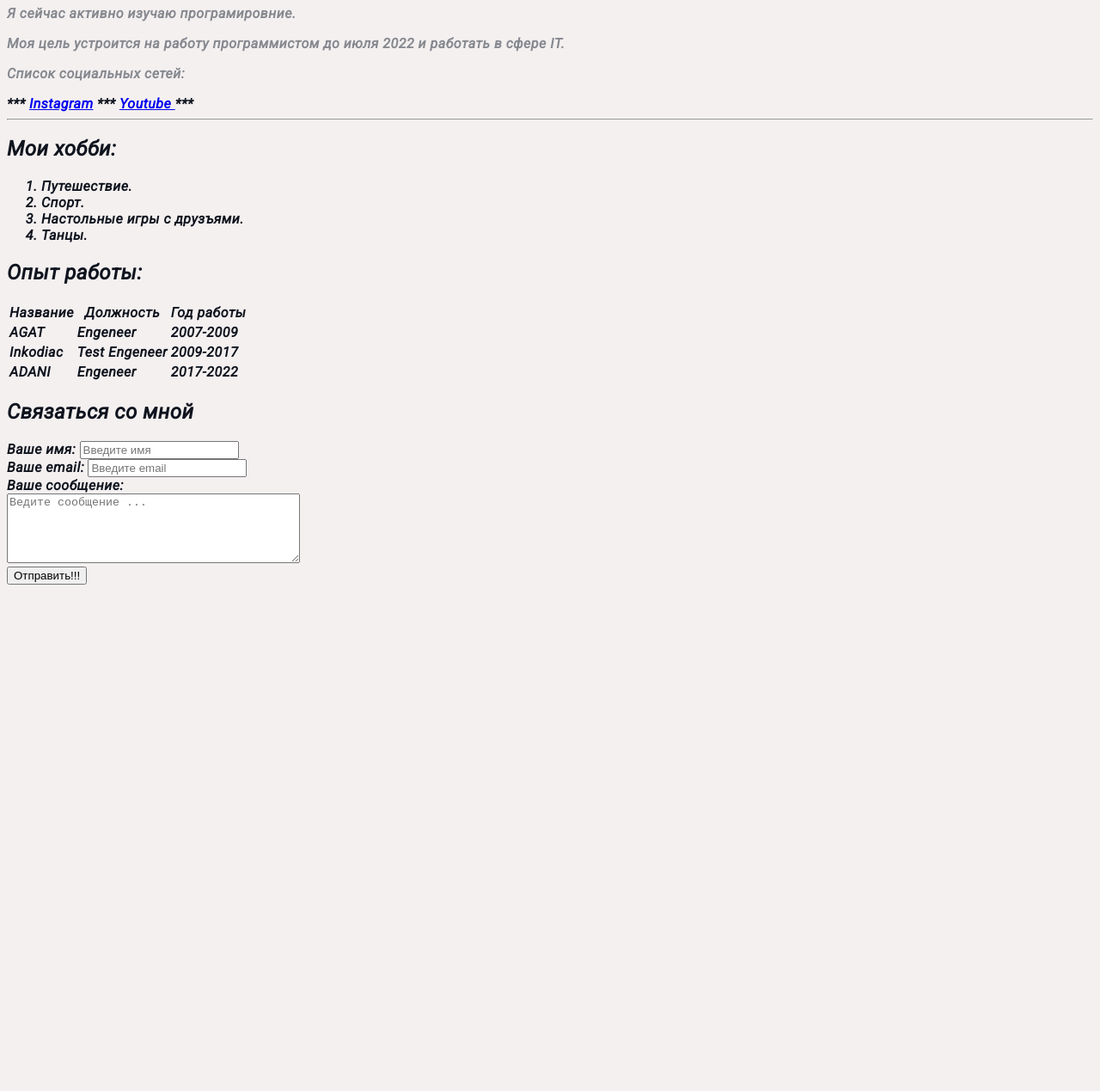
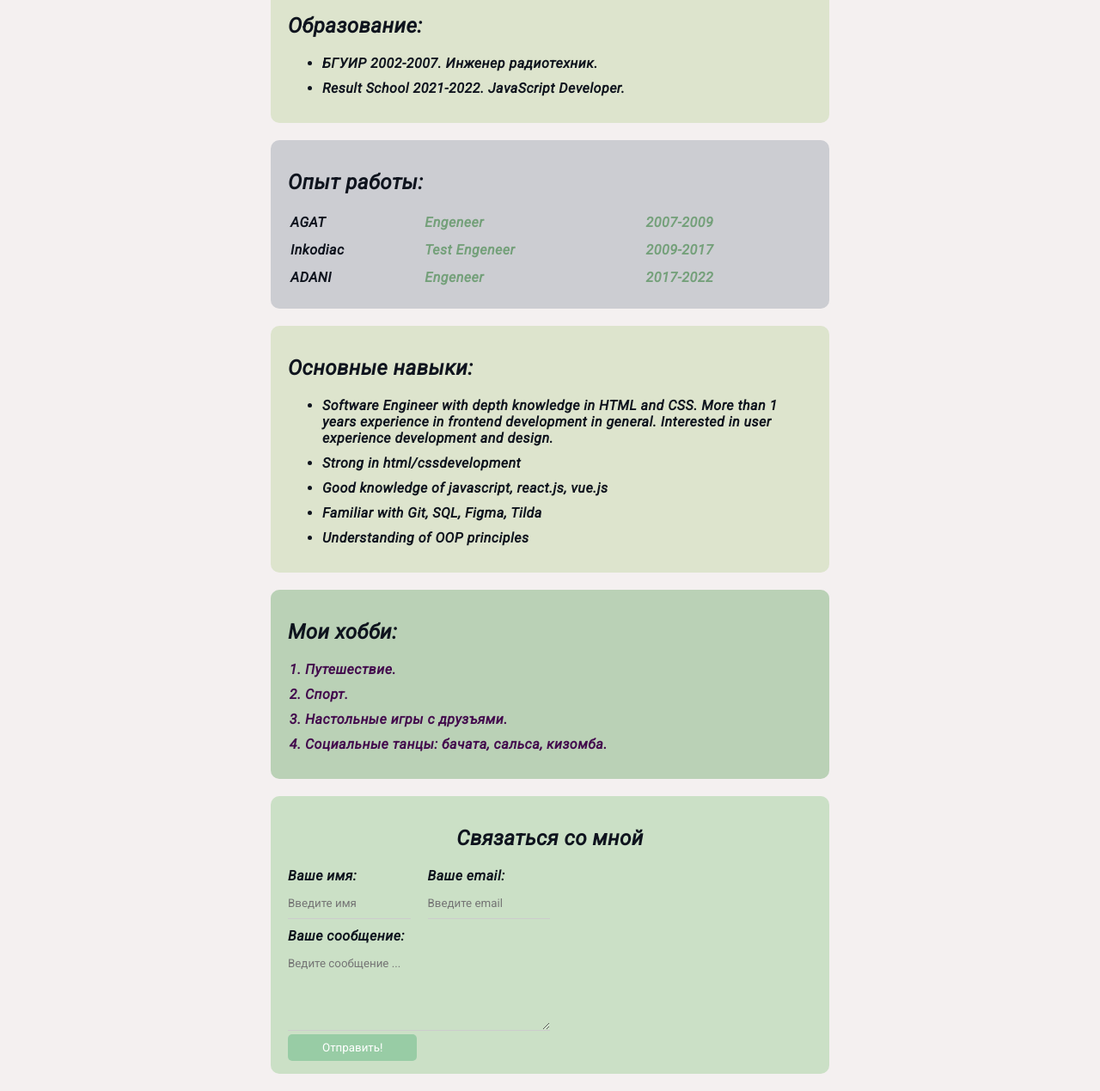
Before and after one commit to DimStorm-84/Resume, a plain HTML site: page index.html in a window 1280 px wide. Shown: the part 326-1595 px from the top of the page at 86% size. Before the commit the page ends 1033 px from the top, so only its background shows below. Drawn offline with Linux system fonts and the light colour scheme.

Commit message:
Variant_3

```diff
--- a/index.html
+++ b/index.html
@@ -2,51 +2,52 @@
 <html lang="en">
 
 <head>
-      <meta charset="UTF-8">
-      <meta http-equiv="X-UA-Compatible" content="IE=edge">
-      <meta name="discription" content="Этобазовый курс по HTML">
-      <meta name="viewport" content="width=device-width, initial-scale=1.0">
-      <link rel="stylesheet" href="styles.css">
-      <title>Dmirtij Motevich</title>
+  <meta charset="UTF-8" />
+  <meta http-equiv="X-UA-Compatible" content="IE=edge" />
+  <meta name="discription" content="Этобазовый курс по HTML" />
+  <meta name="viewport" content="width=device-width, initial-scale=1.0" />
+  <link rel="stylesheet" href="styles.css" />
+  <!-- <link rel="stylesheet" href="07_list_tabl.css" /> -->
+  <title>Dmirtiy Motevich</title>
 </head>
 
 <body>
-      <div class="Info">
-            <img src="Imgs/Ja_ava.png" width="200" alt=" Dmitrij Motevich">
+  <div class="container">
+    <div class="info">
+      <img src="Imgs/Ja_ava.png" class="avatarka" alt=" Dmitrij Motevich" />
 
       <div class="info-text">
-                  <h1> Dmitrij Motevich</h1>
-                  <p> Я сейчас активно изучаю програмировние. </p>
-                  <p> Моя цель устроится на работу программистом до июля 2022 и
-                        работать в сфере IT.</p>
-                  <p> Список социальных сетей: </p>
+        <h1>Дмитрий Мотевич</h1>
+        <p> Я, на данный момент, работаю иженером в частной компании "Линев АДАНИ". </p>
+        <p> В свободное от работы время я активно изучаю программировние.
+          Моя ближайшая цель устроится на работу программистом и работать в сфере IT.</p>
+        <h4>Мои контакты:</h4>
+
         ***
-                  <a href="https://www.instagram.com/dmitrijmotevich/" target="_blank">Instagram</a>
+        <a href="https://www.linkedin.com/in/dmitriy-motevich-74356485/" target="_blank">Linkedin</a>
         ***
-                  <a href="https://www.youtube.com/channel/UC4T9Mm8_ZAiEUgLqtN6g_5Q" target="_blank"> Youtube </a>
+        <a href="https://t.me/DimStorm" target="_blank"> Telegram </a>
         ***
       </div>
     </div>
 
-      <hr>
+    <div class="card bg-1">
+      <h2>Образование:</h2>
+      <ul class="link-list">
+        <li>БГУИР 2002-2007. Инженер радиотехник.</li>
+        <li>Result School 2021-2022. JavaScript Developer.</li>
+      </ul>
+    </div>
 
-      <h2> Мои хобби:</h2>
-      <ol>
-            <li>Путешествие.</li>
-            <li>Спорт.</li>
-            <li>Настольные игры с друзъями.</li>
-            <li>Танцы.</li>
-
-      </ol>
-
-      <h2> Опыт работы: </h2>
-      <table>
+    <div class="card bg-2">
+      <h2>Опыт работы:</h2>
+      <table class="table">
         <thead>
-                  <tr>
+          <!-- <tr>
               <th>Название</th>
               <th>Должность</th>
               <th>Год работы</th>
-                  </tr>
+            </tr> -->
         </thead>
         <tbody>
           <tr>
@@ -64,33 +65,61 @@
             <td>Engeneer</td>
             <td>2017-2022</td>
           </tr>
-
         </tbody>
       </table>
+    </div>
 
-      <h2> Связаться со мной </h2>
-      <form>
-            <div>
+    <div class="card bg-1">
+      <h2>Основные навыки:</h2>
+      <ul class="link-list">
+        <li>
+          Software Engineer with depth knowledge in HTML and CSS. More than 1
+          years experience in frontend development in general. Interested in
+          user experience development and design.
+        </li>
+        <li>Strong in html/cssdevelopment</li>
+        <li>Good knowledge of javascript, react.js, vue.js</li>
+        <li>Familiar with Git, SQL, Figma, Tilda</li>
+        <li>Understanding of OOP principles</li>
+      </ul>
+    </div>
+
+    <div class="card bg-3">
+      <h2>Мои хобби:</h2>
+      <ol class="list">
+        <li>Путешествие.</li>
+        <li>Спорт.</li>
+        <li>Настольные игры с друзъями.</li>
+        <li>Социальные танцы: бачата, сальса, кизомба.</li>
+      </ol>
+    </div>
+
+    <div class="card bg-4">
+      <form class="form">
+        <h2>Связаться со мной</h2>
+        <div class="form-begin">
+          <div class="form-group">
             <label for="name">Ваше имя:</label>
-                  <input type="text" id="name" placeholder="Введите имя">
+            <input type="text" id="name" placeholder="Введите имя" />
           </div>
-            <div>
+
+          <div class="form-group">
             <label for="email">Ваше email:</label>
-                  <input type="text" id="email" placeholder="Введите email">
+            <input type="text" id="email" placeholder="Введите email" />
           </div>
-            <div>
+        </div>
+
+        <div class="form-group">
           <label for="massege">Ваше сообщение:</label>
-                  <br>
           <textarea id="massege" cols="40" rows="5" placeholder="Ведите сообщение ..."></textarea>
+        </div>
 
-            </div>
-            <button type="submit">Отправить!!!</button>
-            <br>
-            <br>
-
+        <input class="btn" type="submit" value="Отправить!" />
 
 
       </form>
+    </div>
+  </div>
 </body>
 
 </html>
--- a/styles.css
+++ b/styles.css
@@ -1,20 +1,187 @@
-@import url('https://fonts.googleapis.com/css2?family=Roboto:ital@0;1&display=swap');
+@import url("https://fonts.googleapis.com/css2?family=Roboto:ital@0;1&display=swap");
 
 body {
-   font-family: 'Roboto', sans-serif;
+  font-family: "Roboto", sans-serif;
   font-size: 16px;
   font-weight: bold;
   font-style: italic;
   letter-spacing: 0.5px;
   background: #f4f0f0;
-   color: #0f141e
+  color: #0f141e;
 }
 
+.container {
+  max-width: 650px;
+  margin: auto;
+  padding-top: 15px;
+}
 
+.avatarka {
+  width: 230px;
+  border-radius: 28px;
+  box-shadow: 4px 4px 14px rgba(0, 0, 0, 0.25);
+}
+
+.info {
+  margin-bottom: 10px;
+  display: flex;
+}
+
+.info-text {
+  margin-left: 40px;
+}
 
 .info-text p {
   font-size: 16px;
   font-weight: bold;
   font-style: inherit;
   color: #86898f;
+  margin: 0;
+  margin-bottom: 10px;
 }
+
+.info-text h4 {
+  margin-bottom: 10px;
+}
+
+
+@media (max-width:650px) {
+  .info {
+    display: block;
+    text-align: centr;
+  }
+}
+
+
+.card {
+  border: 2 solid green;
+  border-radius: 10px;
+  padding: 15px 20px;
+  margin-bottom: 20px;
+}
+
+.bg-1 {
+  background: #dde4cd;
+}
+
+.bg-2 {
+  background: #cccdd2;
+}
+
+.bg-3 {
+  background: #bad1b6;
+}
+
+.bg-4 {
+  background: #cbe0c6;
+}
+
+a {
+  color: rgb(35, 13, 5);
+  text-decoration: none;
+}
+
+a:hover {
+  color: rgb(210, 87, 42);
+  text-decoration: underline;
+}
+
+a:visited {
+  color: rgb(222, 83, 62);
+}
+
+.btn {
+  background: #98cca5;
+  padding: 8px 40px;
+  color: #fff;
+  border: none;
+  cursor: pointer;
+  border-radius: 5px;
+  font-family: inherit;
+}
+
+.btn:hover {
+  opacity: 0.8;
+}
+
+.list {
+  padding: 0 20px;
+}
+
+.list li {
+  color: #430b4d;
+  margin-bottom: 10px;
+}
+
+.link-list li {
+  padding: 0;
+  margin-bottom: 10px;
+}
+
+.table {
+  width: 100%;
+}
+
+.table td {
+  padding-bottom: 10px;
+}
+
+.table td:nth-child(2),
+.table td:nth-child(3) {
+  color: #74a07a;
+}
+
+.form-begin {
+  margin-bottom: 10px;
+  display: flex;
+}
+
+.form-begin,
+.form-group {
+  margin-right: 20px;
+  width: 50%;
+  /* display: inline-block; */
+  /*width: calc (50%-20px); для размещения по центру */
+}
+
+.form-begin,
+.form-group:last-child {
+  margin-right: 0;
+}
+
+@media (max-width: 650px) {
+  .form-begin {
+    display: block;
+  }
+
+  .for-begin .form-group {
+    width: 100%;
+    margin-right: 0;
+    margin-bottom: 10px;
+  }
+}
+
+.form h2 {
+  text-align: center;
+}
+
+.form-group lable {
+  display: block;
+  font-size: 14px;
+  color: #86898f;
+}
+
+.form-group input,
+.form-group textarea {
+  width: 100%;
+  box-sizing: border-box;
+  border: none;
+  background: transparent;
+  /* становится прозраячным*/
+  border-bottom: 1px solid #ccc;
+  /* создает контуры */
+  color: #000000;
+  /* цвет которым будет писаться текст в строках*/
+  padding: 15px 0 10px;
+  font-family: inherit;
+}
```
Lines whose indentation alone changed are shown as unchanged.
